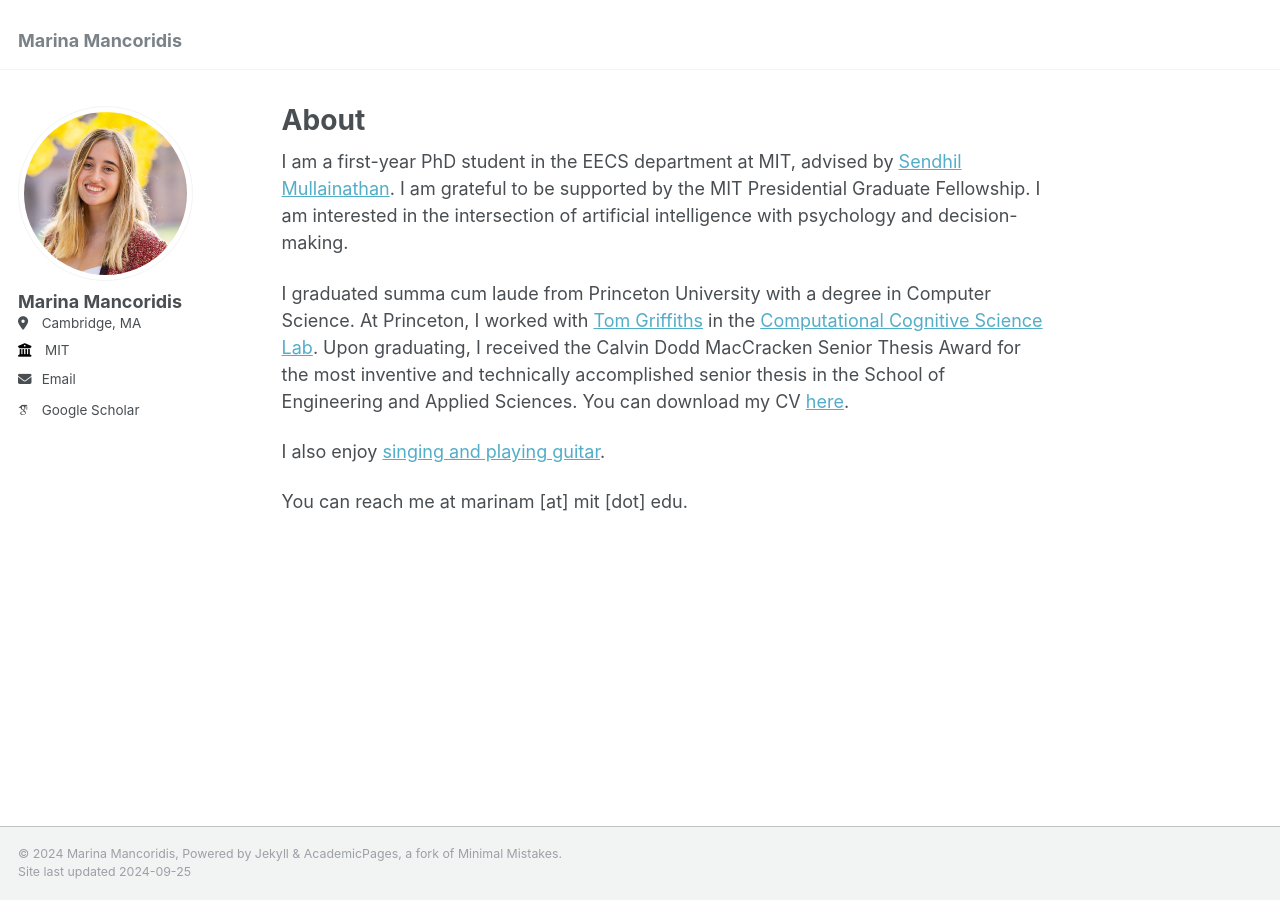
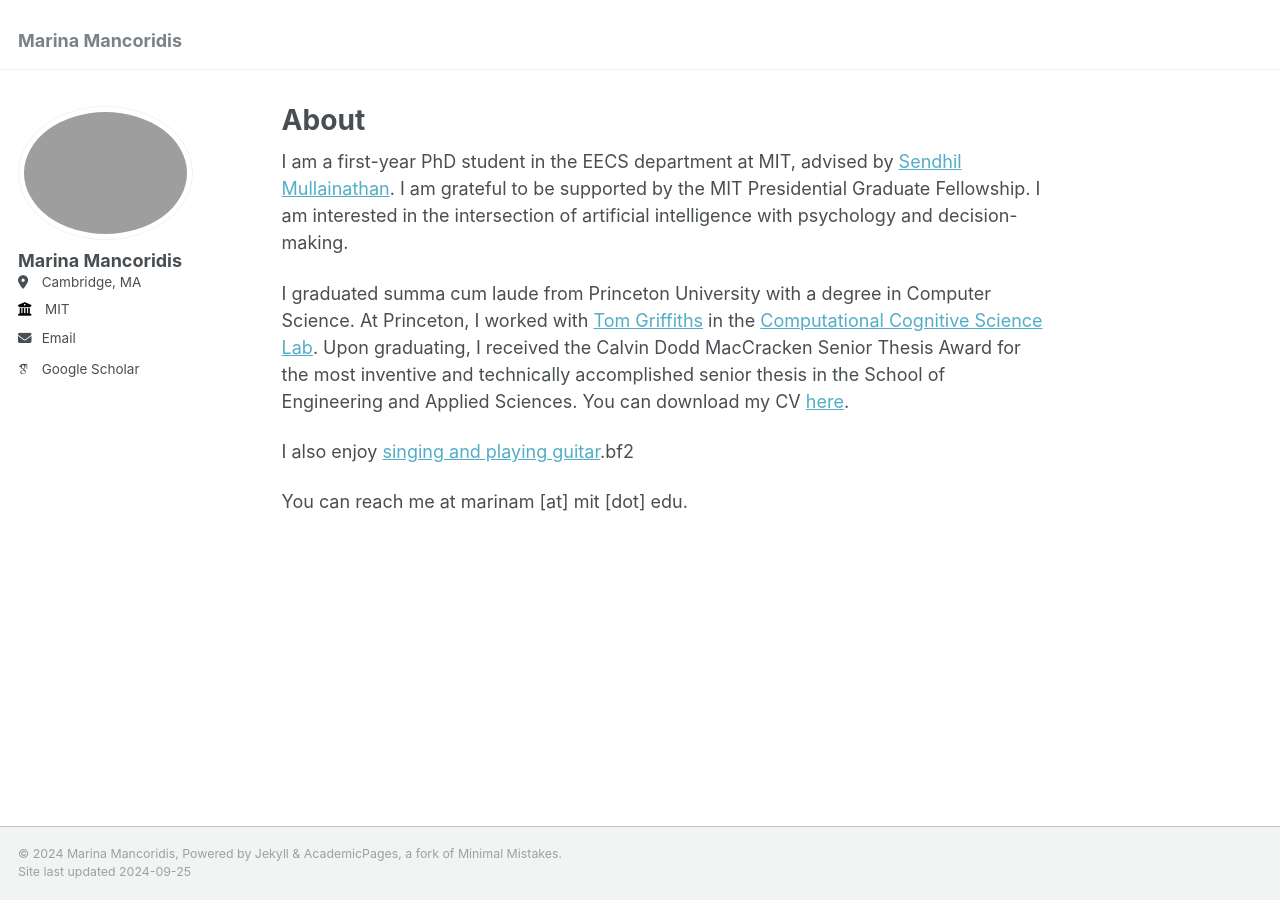
Before and after one commit to MarinaMancoridis/marinamancoridis.github.io, a Jekyll site: the page built from _pages/about.md, in a window 1280 px wide. Built offline with Jekyll 4.4.1, drawn with Linux system fonts in a browser that asks for light colours; some web fonts are replaced.

Commit message:
bio photo 2

```diff
--- a/_config.yml
+++ b/_config.yml
@@ -21,7 +21,7 @@
 #               Additional customization can be done by editing /_includes/author-profile.html
 author:
   # Biographic information
-  avatar           : "profile.png"
+  avatar           : "bio-photo-2.png"
   name             : "Marina Mancoridis"
   pronouns         : #"she/her"
   # bio              : "Short biography for the left-hand sidebar"
--- a/_pages/about.md
+++ b/_pages/about.md
@@ -10,6 +10,6 @@
 
 I graduated summa cum laude from Princeton University with a degree in Computer Science. At Princeton, I worked with [Tom Griffiths](https://cocosci.princeton.edu/tom/tom.php) in the [Computational Cognitive Science Lab](https://cocosci.princeton.edu/). Upon graduating, I received the Calvin Dodd MacCracken Senior Thesis Award for the most inventive and technically accomplished senior thesis in the School of Engineering and Applied Sciences. You can download my CV [here](/files/Marina_Mancoridis_CV_Sept_2024.pdf).
 
-I also enjoy [singing and playing guitar](https://open.spotify.com/artist/1JgL4xpqLXXMX4rG1E2wnD?si=_VUlDYu6SXGjbfifFEeiMQ).
+I also enjoy [singing and playing guitar](https://open.spotify.com/artist/1JgL4xpqLXXMX4rG1E2wnD?si=_VUlDYu6SXGjbfifFEeiMQ).bf2
 
 You can reach me at marinam [at] mit [dot] edu.
```
